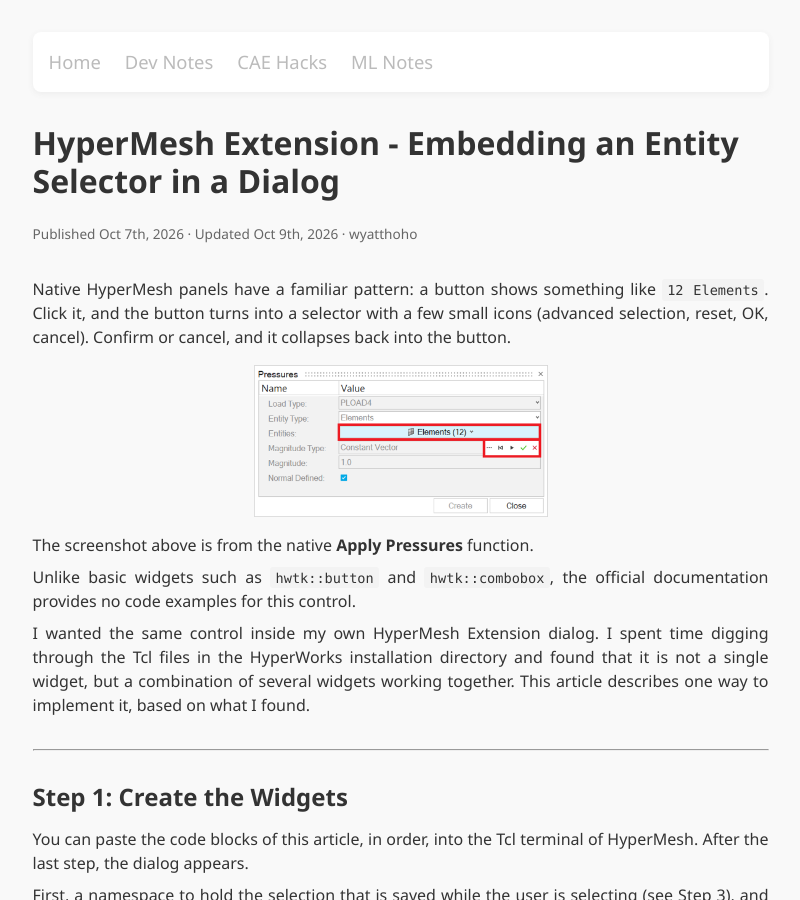
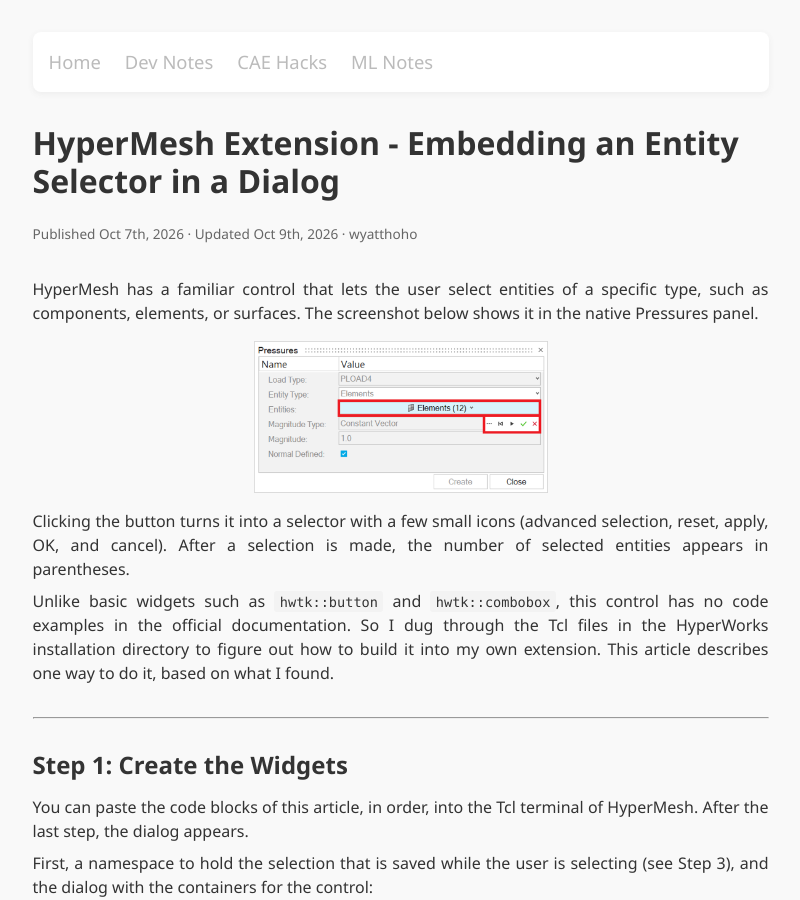
Before and after one commit to wyatthoho/wyatthoho.github.io, a Jekyll site: the page built from _cae_hacks/hypermesh-extension-entityselector.md, in a window 1280 px wide and 900 px high. Shown: the whole window, without its empty margins (232-1032 px from the left). Built offline with Jekyll 4.4.1, drawn with Linux system fonts in a browser that asks for light colours.

Commit message:
Polish intro of HyperMesh entity selector note
Co-Authored-By: Claude Opus 5.5 <noreply@anthropic.com>

```diff
--- a/_cae_hacks/hypermesh-extension-entityselector.md
+++ b/_cae_hacks/hypermesh-extension-entityselector.md
@@ -4,24 +4,13 @@ name: HyperMesh Extension - Embedding an Entity Selector in a Dialog
 birth: 2026-10-07
 ---
 
-Native HyperMesh panels have a familiar pattern:
-a button shows something like `12 Elements`.
-Click it, and the button turns into a selector with a few small icons
-(advanced selection, reset, OK, cancel).
-Confirm or cancel, and it collapses back into the button.
+HyperMesh has a familiar control that lets the user select entities of a specific type, such as components, elements, or surfaces. The screenshot below shows it in the native Pressures panel.
 
 ![The native Apply Pressures panel in HyperMesh, showing the entity selector](../assets/images/native-hm-selector.png)
 
-The screenshot above is from the native **Apply Pressures** function.
+Clicking the button turns it into a selector with a few small icons (advanced selection, reset, apply, OK, and cancel). After a selection is made, the number of selected entities appears in parentheses.
 
-Unlike basic widgets such as `hwtk::button` and `hwtk::combobox`,
-the official documentation provides no code examples for this control.
-
-I wanted the same control inside my own HyperMesh Extension dialog.
-I spent time digging through the Tcl files in the HyperWorks
-installation directory and found that it is not a single widget,
-but a combination of several widgets working together.
-This article describes one way to implement it, based on what I found.
+Unlike basic widgets such as `hwtk::button` and `hwtk::combobox`, this control has no code examples in the official documentation. So I dug through the Tcl files in the HyperWorks installation directory to figure out how to build it into my own extension. This article describes one way to do it, based on what I found.
 
 ---
 
```
